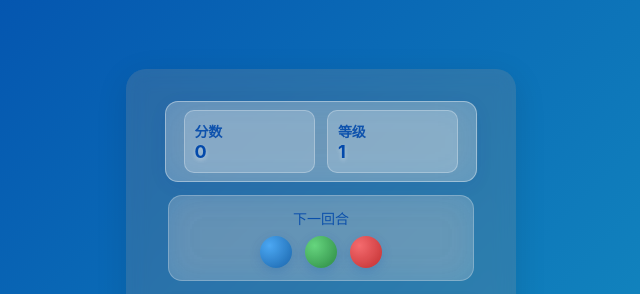
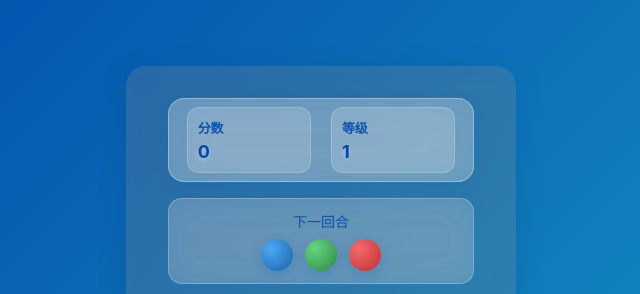
Before and after one commit to kooglz/-, a plain HTML site: page index.html in a window 1280 px wide. Both pictures are taken after a click on the button "开始游戏". Shown: the top 294 px of the page, 319-959 px from the left. Drawn offline with Linux system fonts and the light colour scheme.

Commit message:
Add files via upload

```diff
--- a/game.css
+++ b/game.css
@@ -107,62 +107,64 @@ h1 {
 
 /* 游戏信息区域样式 */
 .game-info {
-    display: flex;
-    justify-content: space-between;
-    width: 100%;
-    margin-bottom: 1rem;
-    background: rgba(255, 255, 255, 0.25) !important;
-    backdrop-filter: blur(20px);
-    border: 1px solid rgba(255, 255, 255, 0.4);
-    border-radius: 13px;
-    padding: 12px 16px;
-    width: 94%;
-    margin: 0 auto 1rem;
-    box-shadow: 0 4px 20px rgba(0, 71, 171, 0.1);
+    background: rgba(255, 255, 255, 0.28) !important;
+    backdrop-filter: blur(24px) saturate(2);
+    border: 1px solid rgba(255, 255, 255, 0.35);
+    border-radius: 16px;
+    width: 92%;
+    margin: 0 auto 1.2rem;
+    padding: 14px 0;
+    box-shadow: 0 6px 24px rgba(0, 71, 171, 0.08);
+    display: grid;
+    grid-template-columns: repeat(2, 1fr);
+    gap: 8px;
 }
 
 .info-item {
-    flex: 1;
     padding: 10px;
-    background: rgba(255, 255, 255, 0.2);
-    border-radius: 10px;
+    background: rgba(255, 255, 255, 0.18);
+    border-radius: 12px;
+    border: 0.5px solid rgba(255, 255, 255, 0.2);
     margin: 0 6px;
-    box-sizing: border-box;
-    border: 0.5px solid rgba(255, 255, 255, 0.3);
 }
 
 .info-label {
-    color: #0047ab !important;
-    opacity: 0.9;
-    font-size: 14px;
+    color: #0047AB !important;
+    font-size: 13px;
     font-weight: 600;
     letter-spacing: -0.24px;
+    opacity: 0.9;
+    margin-bottom: 4px;
 }
 
 .info-value {
-    color: #0047ab !important;
-    font-size: 22px;
+    color: #0047AB !important;
+    font-size: 24px;
     font-weight: 700;
-    text-shadow: 0 2px 4px rgba(255, 255, 255, 0.4);
+    text-shadow: 0 2px 4px rgba(255, 255, 255, 0.3);
 }
 
 .next-balls {
-    background: rgba(255, 255, 255, 0.25) !important;
-    border: 1px solid rgba(255, 255, 255, 0.35);
-    width: 94%;
-    margin: 0 auto 1.2rem;
+    background: rgba(255, 255, 255, 0.28) !important;
+    width: 92%;
+    margin: 0 auto 1.6rem;
+    padding: 14px 16px;
+    border-radius: 16px;
+    backdrop-filter: blur(20px);
+    border: 1px solid rgba(255, 255, 255, 0.3);
 }
 
 .next-balls-text {
-    color: #0047ab !important;
-    opacity: 0.95;
+    color: #0047AB !important;
     font-size: 15px;
     font-weight: 500;
+    margin-bottom: 10px;
+    opacity: 0.95;
 }
 
 .container {
     box-sizing: border-box;
-    padding: 16px !important;
+    padding: 18px !important;
 }
 
 @media (max-width: 414px) {
@@ -181,10 +183,32 @@ h1 {
     }
 }
 
+/* iPhone15专属适配 */
+@media (device-width: 393px) and (device-height: 852px) {
+    .game-info {
+        width: 88%;
+        padding: 12px 0;
+    }
+
+    .info-value {
+        font-size: 22px;
+    }
+
+    .next-balls {
+        padding: 12px;
+        margin-bottom: 1.4rem;
+    }
+}
+
+/* 横屏保护 */
 @media (orientation: landscape) {
     .game-info {
-        width: 88%;
-        margin-bottom: 0.8rem;
+        width: 86%;
+        margin-bottom: 1rem;
+    }
+
+    .info-value {
+        font-size: 20px;
     }
 }
 
@@ -301,7 +325,7 @@ h1 {
 .next-balls-preview {
     display: flex;
     justify-content: center;
-    gap: 0.8rem;
+    gap: 12px;
     margin-top: 0.5rem;
     padding: 0 0.5rem;
 }
```
